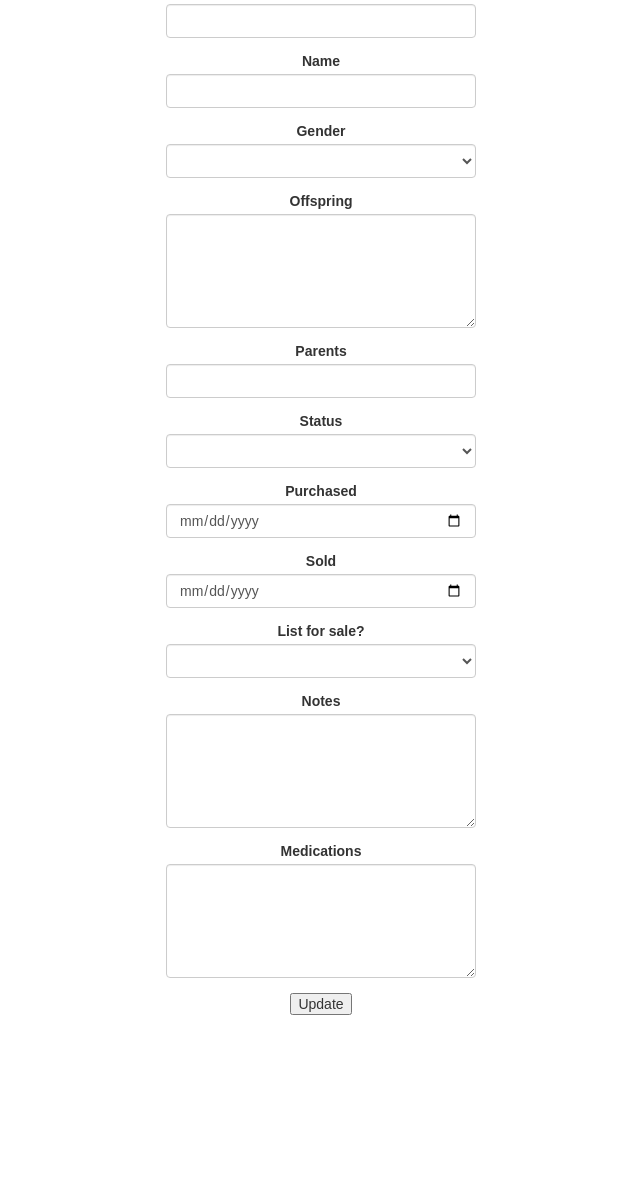
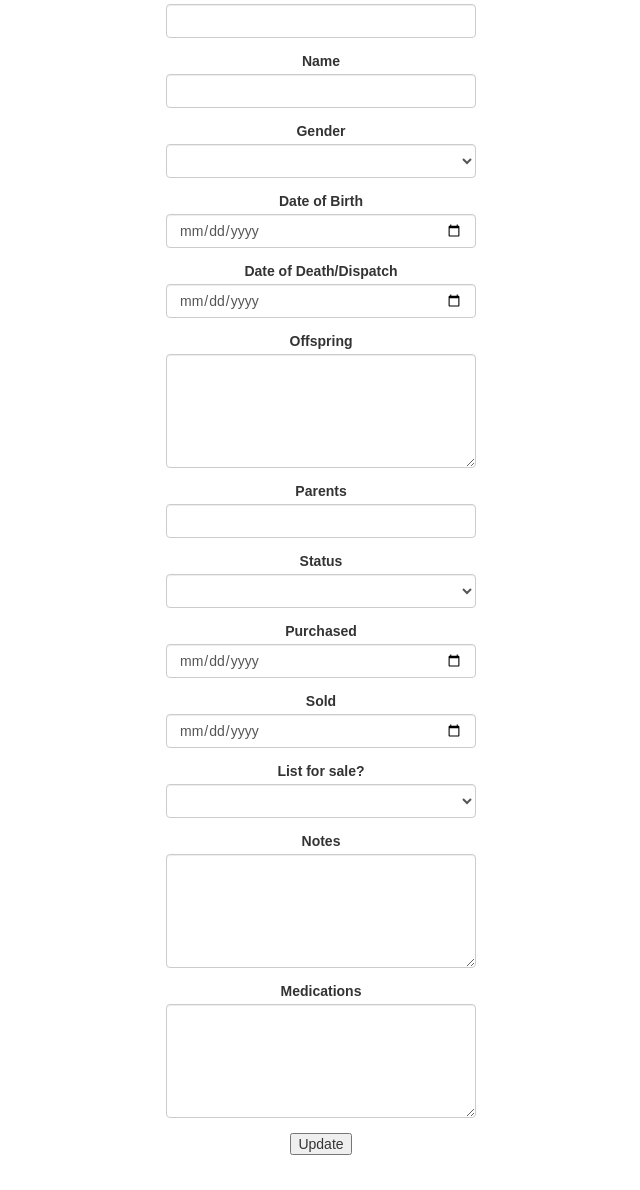
Before and after one commit to breekru/FarmApp, a PHP site: page /edit.php?id=1 in a window 1280 px wide. Shown: the part 297-1487 px from the top of the page, without its empty margins (319-959 px from the left). Before the commit the page ends 1312 px from the top, so only its background shows below. Run offline with PHP 8.4, Linux system fonts and the light colour scheme; the visitor is signed in with stand-in values (Sample User, id 1); data that the repository does not hold is empty.

Commit message:
Added DOB and DOD to edit.php

```diff
--- a/edit.php
+++ b/edit.php
@@ -12,7 +12,7 @@ if(!isset($_SESSION["loggedin"]) || $_SESSION["loggedin"] !== true){
 }
 
 $id=$_REQUEST['id'];
-$query = "SELECT `id`, `type`, `breed`, `number`, `name`, `gender`, `offspring`, `parents`, `status`, `date_purchased`, `date_sold`, `notes`, `meds`, `for_sale` FROM `animals` where id='".$id."'";
+$query = "SELECT `id`, `type`, `breed`, `number`, `name`, `gender`, `dob`, `dod`, `offspring`, `parents`, `status`, `date_purchased`, `date_sold`, `notes`, `meds`, `for_sale` FROM `animals` where id='".$id."'";
 $result = mysqli_query($con, $query) or die ( mysqli_error());
 $row = mysqli_fetch_assoc($result);
 ?>
@@ -85,6 +85,8 @@ $breed =$_REQUEST['breed'];
 $number =$_REQUEST['number'];
 $name =$_REQUEST['name'];
 $gender =$_REQUEST['gender'];
+$dob =$_REQUEST['dob'];
+$dod =$_REQUEST['dod'];
 $offspring =$_REQUEST['offspring'];
 $parents =$_REQUEST['parents'];
 $status =$_REQUEST['status'];
@@ -99,10 +101,10 @@ $user_id = $_SESSION["username"];
 //user_id='".$user_id."' where id='".$id."'";
 
 if($date_sold == ''){
-$update = "UPDATE animals SET created_at='".$created_at."', type='".$type."', breed='".$breed."', number='".$number."', name='".$name."', gender='".$gender."', offspring='".$offspring."', parents='".$parents."', status='".$status."', date_purchased='".$date_purchased."', date_sold=NULL, notes='".$notes."', meds='".$meds."', for_sale='".$for_sale."', user_id='".$user_id."' where id='".$id."'";
+$update = "UPDATE animals SET created_at='".$created_at."', type='".$type."', breed='".$breed."', number='".$number."', name='".$name."', gender='".$gender."', dob='".$dob."', dod='".$dod."', offspring='".$offspring."', parents='".$parents."', status='".$status."', date_purchased='".$date_purchased."', date_sold=NULL, notes='".$notes."', meds='".$meds."', for_sale='".$for_sale."', user_id='".$user_id."' where id='".$id."'";
 } else {
 
-$update = "UPDATE animals SET created_at='".$created_at."', type='".$type."', breed='".$breed."', number='".$number."', name='".$name."', gender='".$gender."', offspring='".$offspring."', parents='".$parents."', status='".$status."', date_purchased='".$date_purchased."', date_sold='".$date_sold."', notes='".$notes."', meds='".$meds."', for_sale='".$for_sale."', user_id='".$user_id."' where id='".$id."'";
+$update = "UPDATE animals SET created_at='".$created_at."', type='".$type."', breed='".$breed."', number='".$number."', name='".$name."', gender='".$gender."', dob='".$dob."', dod='".$dod."', offspring='".$offspring."', parents='".$parents."', status='".$status."', date_purchased='".$date_purchased."', date_sold='".$date_sold."', notes='".$notes."', meds='".$meds."', for_sale='".$for_sale."', user_id='".$user_id."' where id='".$id."'";
 }
 
 mysqli_query($con, $update) or die(mysqli_error());
@@ -158,6 +160,14 @@ required value="<?php echo $row['age'];?>" /></p>
                     <option value="Male">Male</option>
                     <option value="Female">Female</option>
                 </select>
+            </div>
+            <div class="form-group">
+                <label>Date of Birth</label>
+                <input type="date" name="dob" class="form-control">
+            </div>
+            <div class="form-group">
+                <label>Date of Death/Dispatch</label>
+                <input type="date" name="dod" class="form-control">
             </div>
             <div class="form-group">
                 <label>Offspring</label>
```
